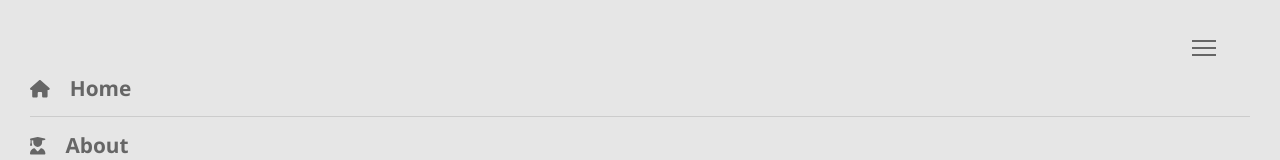
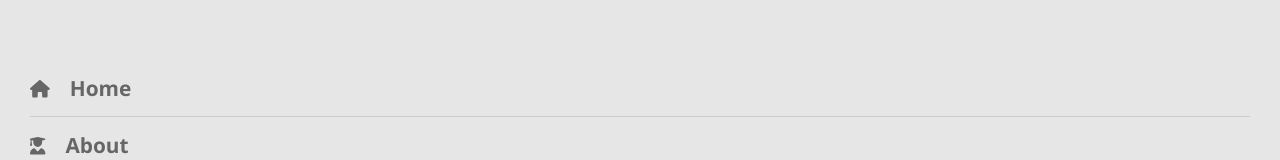
Before and after one commit to paskaeu25/amazing-portfolio, a React (Vite) app: page / in a window 1280 px wide. Shown: the top 160 px of the page. Built offline with nearby package versions, Linux system fonts and the light colour scheme.

Commit message:
added toggle icon closing animation

```diff
--- a/src/components/Nav/Nav.css
+++ b/src/components/Nav/Nav.css
@@ -38,3 +38,13 @@
   margin-bottom: 5px;
   transition: var(--transition);
 }
+
+.nav-close span:nth-child(1) {
+  transform: rotate(45deg) translate(3px, 6px);
+}
+.nav-close span:nth-child(2) {
+  display: none;
+}
+.nav-close span:nth-child(3) {
+  transform: rotate(-45deg) translate(1px, 2px);
+}
--- a/src/components/Nav/Nav.jsx
+++ b/src/components/Nav/Nav.jsx
@@ -26,7 +26,7 @@ export default function Nav() {
           );
         })}
       </ul>
-      <div className="nav-toggle">
+      <div className="nav-close">
         <span></span>
         <span></span>
         <span></span>
```
